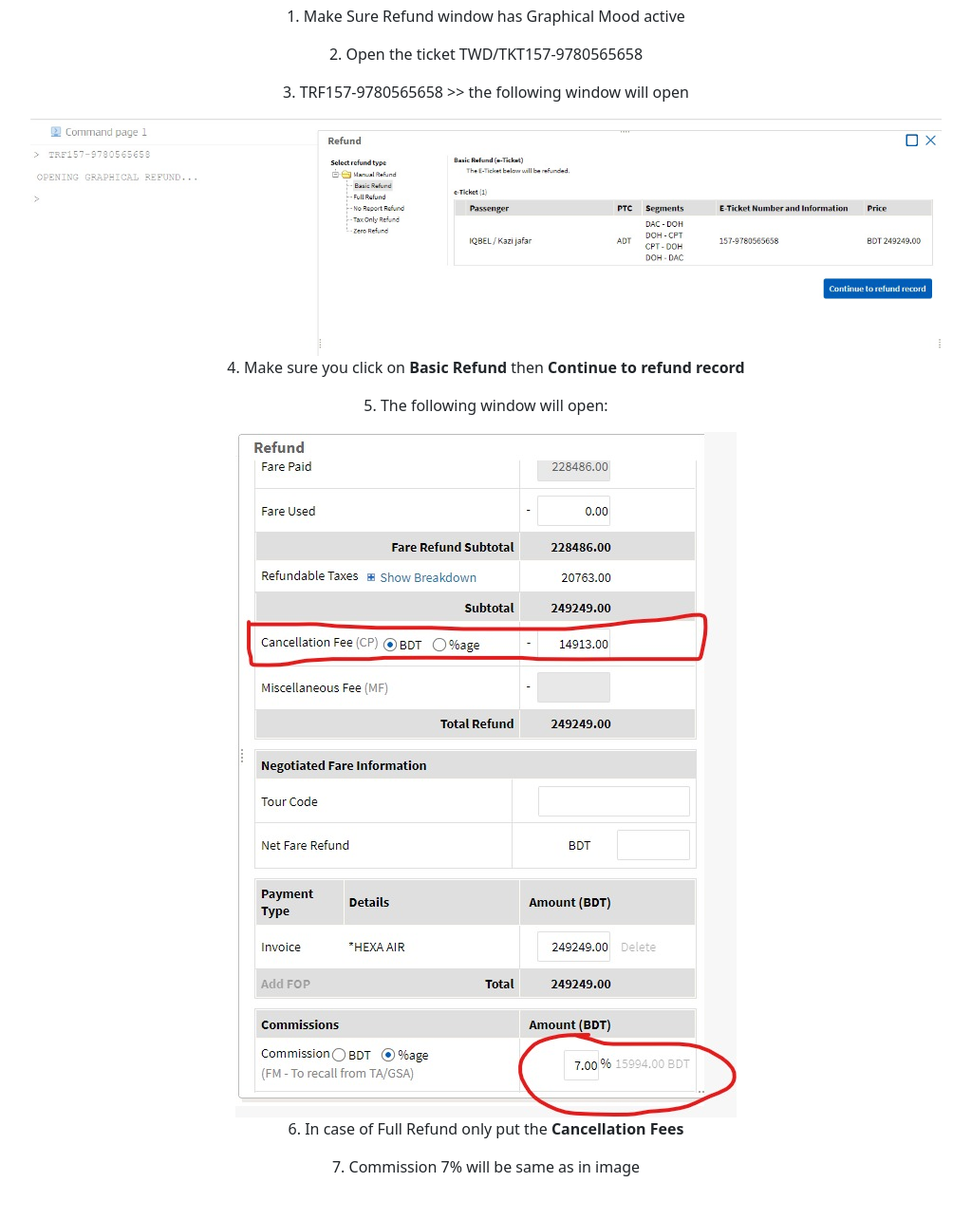
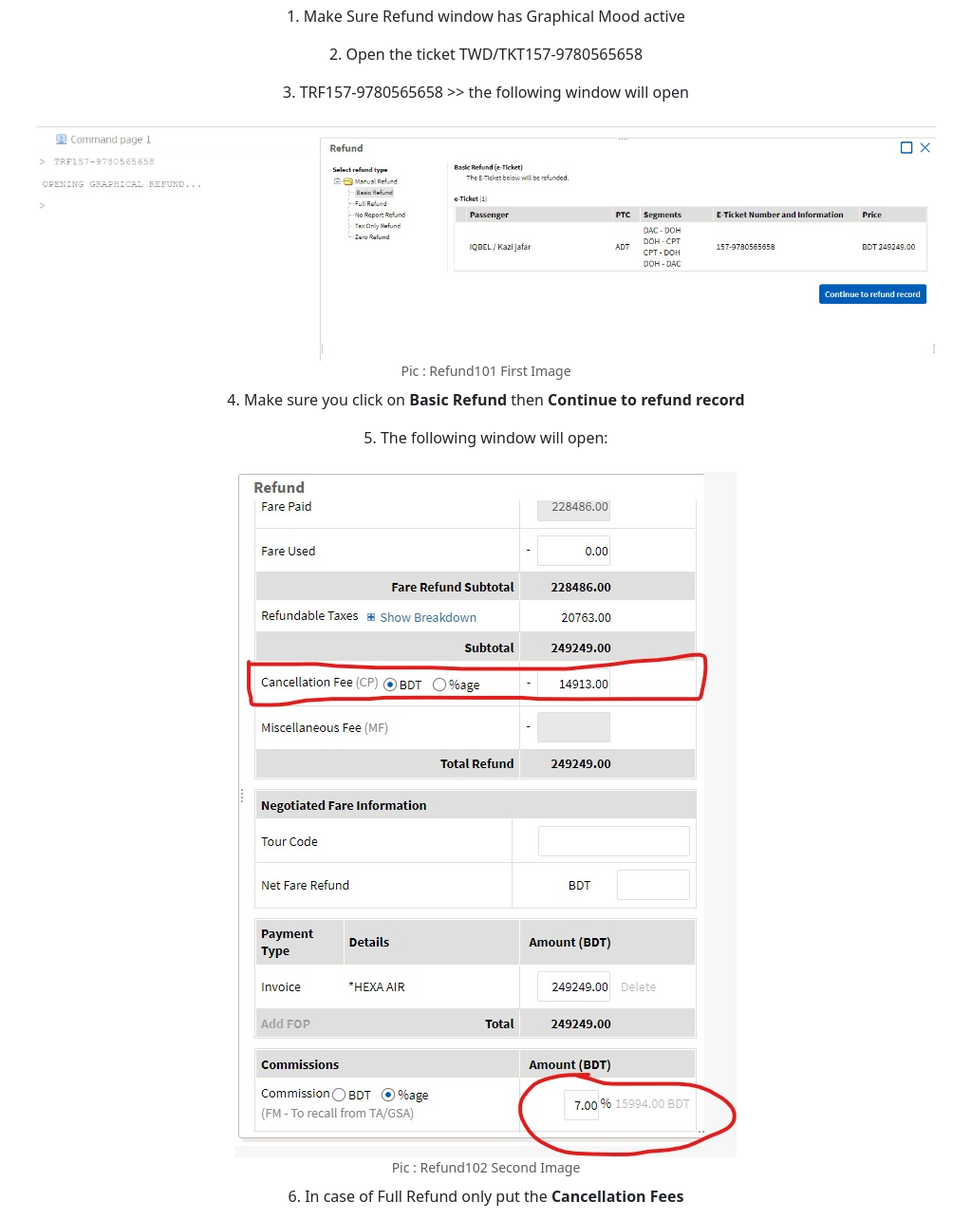
Before and after one commit to jawadhub/Amadeus, a plain HTML site: page refund.html in a window 1280 px wide. Shown: the part 103-1388 px from the top of the page at 95% size, without its empty margins (128-1151 px from the left). Drawn offline with nearby package versions, Linux system fonts and the light colour scheme.

Commit message:
image caption

```diff
--- a/refund.html
+++ b/refund.html
@@ -56,14 +56,16 @@
       <p>1. Make Sure Refund window has Graphical Mood active</p>
       <p>2. Open the ticket TWD/TKT157-9780565658</p>
       <p>3. TRF157-9780565658 >> the following window will open</p>
-      <div>
+      <div class="p-2">
         <img class="img-fluid w-75" src="img/refund101.jpeg" alt="">
+        <figcaption class="figure-caption">Pic : Refund101 First Image</figcaption>
       </div>
     </div>
     <p>4. Make sure you click on <b>Basic Refund</b> then <b>Continue to refund record</b> </p>
     <p>5. The following window will open:</p>
-    <div>
+    <div class="p-2">
       <img src="img/refund102.jpeg" alt="">
+      <figcaption class="figure-caption">Pic : Refund102 Second Image</figcaption>
     </div>
     <p>6. In case of Full Refund only put the <b>Cancellation Fees</b> </p>
     <p>7. Commission 7% will be same as in image</p>
```
